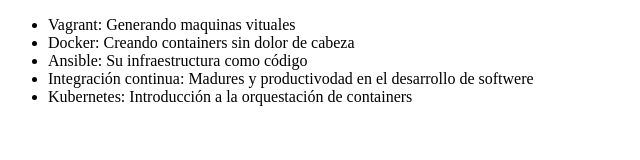
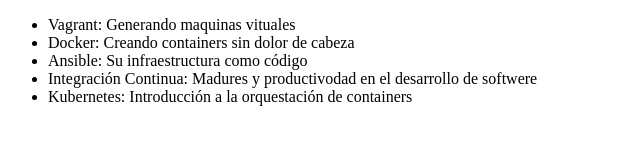
Before and after one commit to ramsicalderon/index, a plain HTML site: page index.html in a window 1280 px wide. Shown: the full height of the page, 0-640 px from the left. Drawn offline with Linux system fonts and the light colour scheme.

Commit message:
corrigiendo mayuscula

```diff
--- a/index.html
+++ b/index.html
@@ -9,7 +9,7 @@
           <li>Vagrant: Generando maquinas vituales</li>
           <li>Docker: Creando containers sin dolor de cabeza</li>
           <li>Ansible: Su infraestructura como código</li>
-          <li>Integración continua: Madures y productivodad en el desarrollo de softwere</li>
+          <li>Integración Continua: Madures y productivodad en el desarrollo de softwere</li>
           <li>Kubernetes: Introducción a la orquestación de containers</li>
      </ul>
 </body>
```
